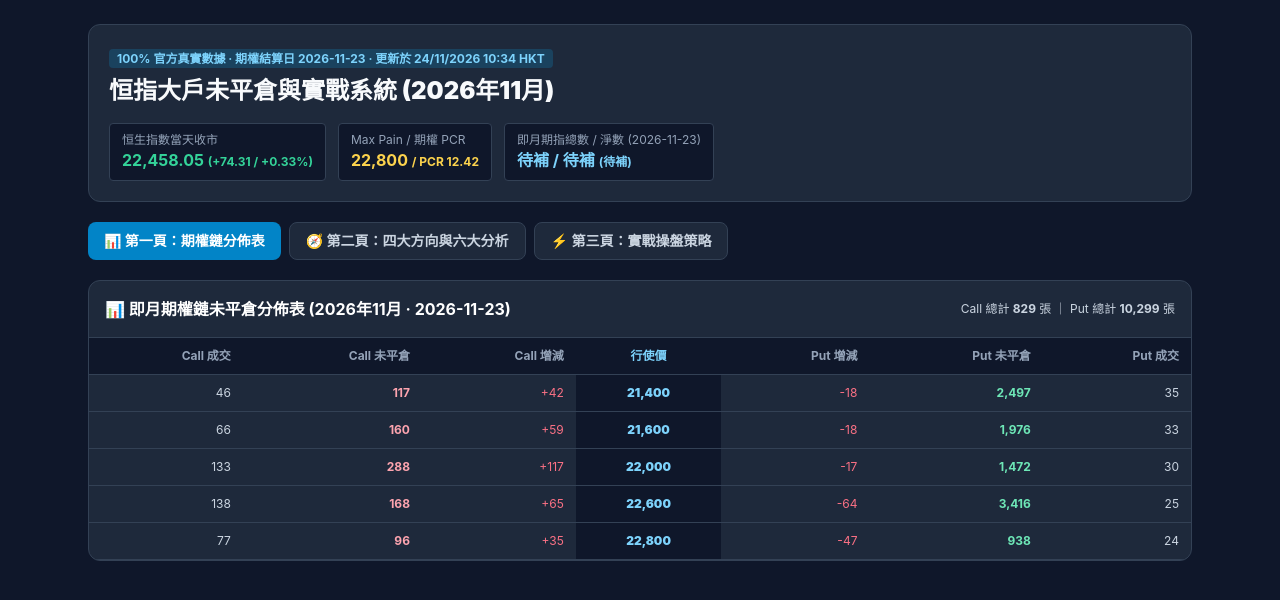
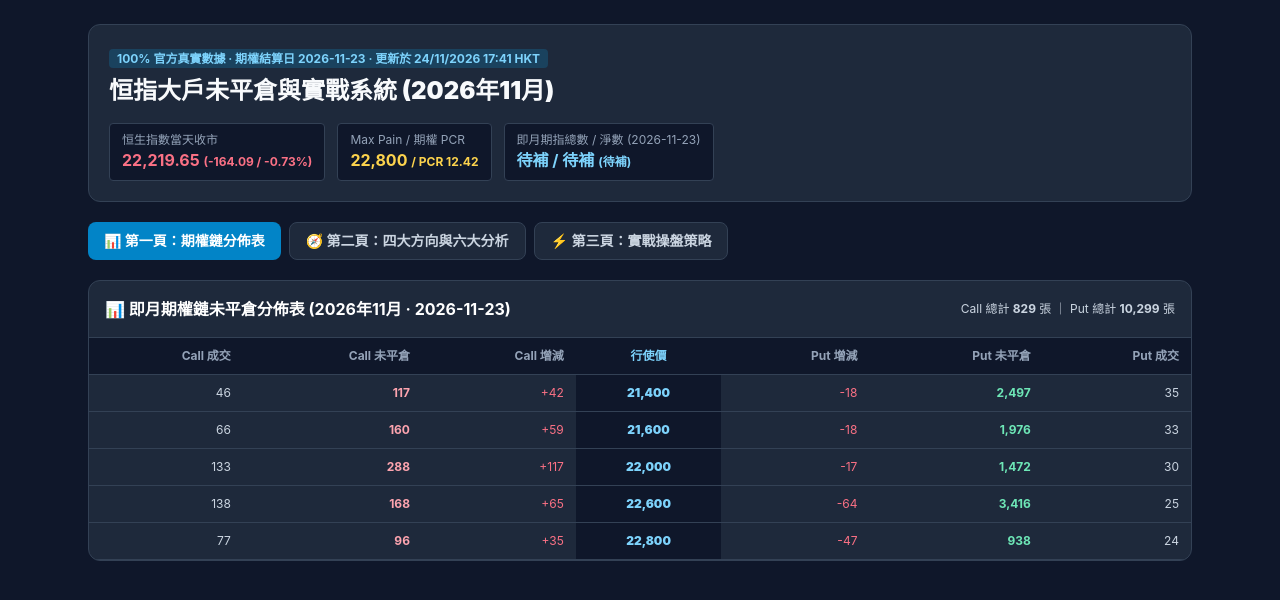
Before and after one commit to Henry-cheunghin/hsi-options-data, a plain HTML site: page index.html in a window 1280 px wide. Drawn offline with nearby package versions, Linux system fonts and the light colour scheme.

Commit message:
chore: auto update HKEX HSI options data (2026-11-24 17:41 HKT)

```diff
--- a/index.html
+++ b/index.html
@@ -18,13 +18,13 @@
 
   <header class="card p-4 sm:p-5 flex flex-wrap justify-between items-center gap-4">
     <div>
-      <span class="text-xs px-2 py-0.5 rounded bg-sky-500/20 text-sky-300 font-bold">100% 官方真實數據 · 期權結算日 2026-11-23 · 更新於 24/11/2026 10:34 HKT</span>
+      <span class="text-xs px-2 py-0.5 rounded bg-sky-500/20 text-sky-300 font-bold">100% 官方真實數據 · 期權結算日 2026-11-23 · 更新於 24/11/2026 17:41 HKT</span>
       <h1 class="text-xl sm:text-2xl font-black mt-1.5">恒指大戶未平倉與實戰系統 (2026年11月)</h1>
     </div>
     <div class="flex flex-wrap gap-3 text-xs">
       <div class="bg-slate-900 px-3 py-2 rounded border border-slate-700">
         <div class="text-slate-400">恒生指數當天收市</div>
-        <div class="text-base font-bold text-emerald-400">22,458.05 <span class="text-xs">(+74.31 / +0.33%)</span></div>
+        <div class="text-base font-bold text-rose-400">22,219.65 <span class="text-xs">(-164.09 / -0.73%)</span></div>
       </div>
       <div class="bg-slate-900 px-3 py-2 rounded border border-slate-700">
         <div class="text-slate-400">Max Pain / 期權 PCR</div>
```
